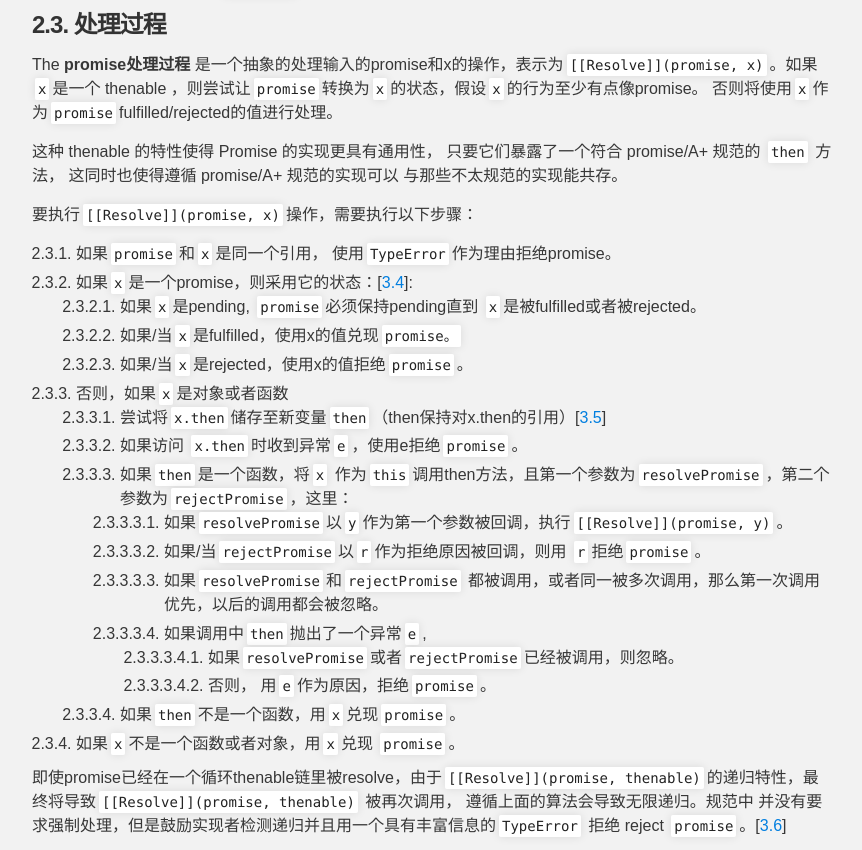
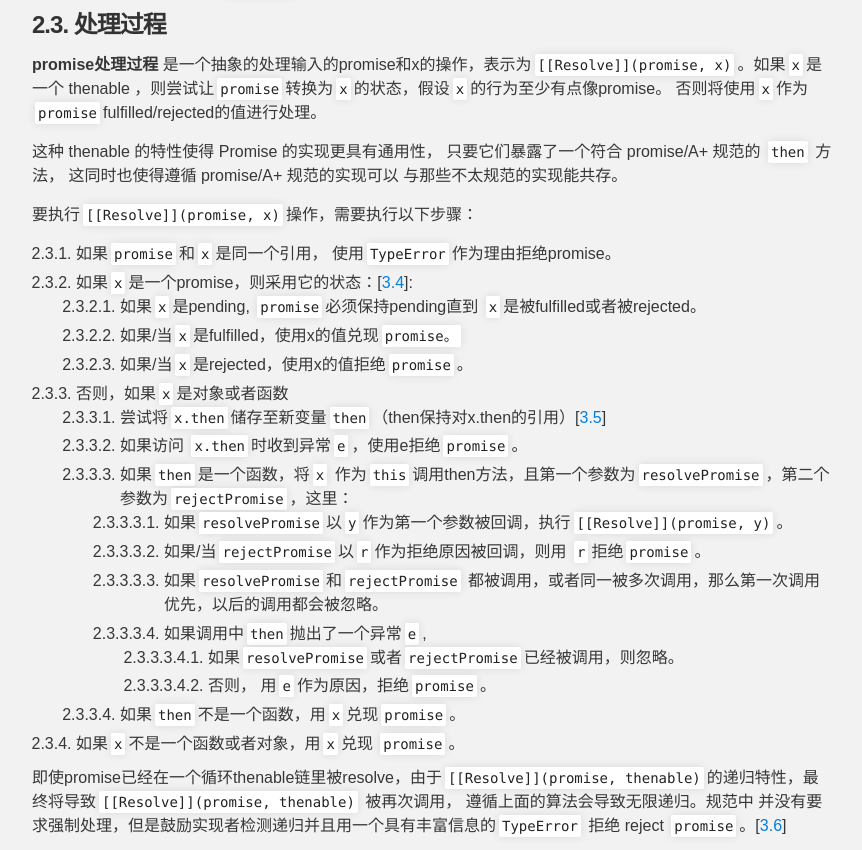
Before and after one commit to liucan233/promise-a-plus, a plain HTML site: page index.html in a window 1280 px wide. Shown: the part 2095-2945 px from the top of the page, without its empty margins (208-1070 px from the left). Drawn offline with Linux system fonts and the light colour scheme.

Commit message:
修正部分错误

```diff
--- a/index.html
+++ b/index.html
@@ -181,7 +181,7 @@
   <h3 id="the-promise-resolution-procedure"><a href="https://promisesaplus.com/#the-promise-resolution-procedure"
       class="anchor"></a>处理过程</h3>
 
-  <p id="point-45"><a href="https://promisesaplus.com/#point-45" class="anchor"></a>The <strong>promise处理过程</strong>
+  <p id="point-45"><a href="https://promisesaplus.com/#point-45" class="anchor"></a><strong>promise处理过程</strong>
     是一个抽象的处理输入的promise和x的操作，表示为<code
       class="highlighter-rouge">[[Resolve]](promise, x)</code>。如果<code class="highlighter-rouge">x</code>是一个 thenable
       ，则尝试让<code class="highlighter-rouge">promise</code>转换为<code
```
